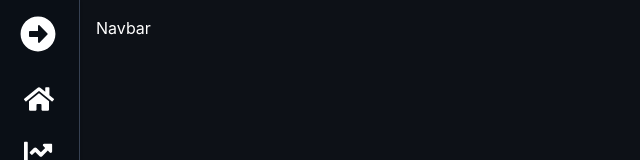
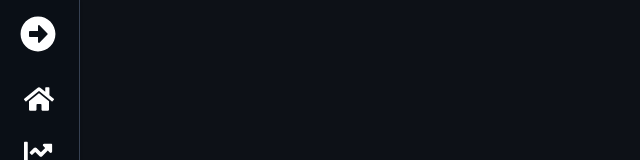
Before and after one commit to rigby200602/expense-tracking, a React (Vite) app: page / in a window 1280 px wide. Shown: the top 160 px of the page, without its empty margins (0-640 px from the left). Built offline with nearby package versions, Linux system fonts and the light colour scheme.

Commit message:
style: update Navbar component to include sign-in state and apply text color styling

```diff
--- a/src/App.tsx
+++ b/src/App.tsx
@@ -20,7 +20,7 @@ function App() {
         <SidebarItem icon={<FaCog />} label="Settings" />
         <SidebarItem icon={<FaQuestionCircle />} label="Help" />
       </Sidebar>
-      <div className="flex-1 p-4">
+      <div className="flex-1 p-4 text-white">
         <Navbar />
         <Outlet />
       </div>
--- a/src/components/Navbar.tsx
+++ b/src/components/Navbar.tsx
@@ -1,9 +1,12 @@
-
+import { useState } from "react";
 
 const Navbar = () => {
-  return (
-    <div className="text-white">Navbar</div>
-  )
-}
+    const [signIn, setSignIn] = useState(false);
+  return <div className="absolute right-0 pr-[1%]">
+        <div>
 
-export default Navbar
+        </div>
+    </div>;
+};
+
+export default Navbar;
```
